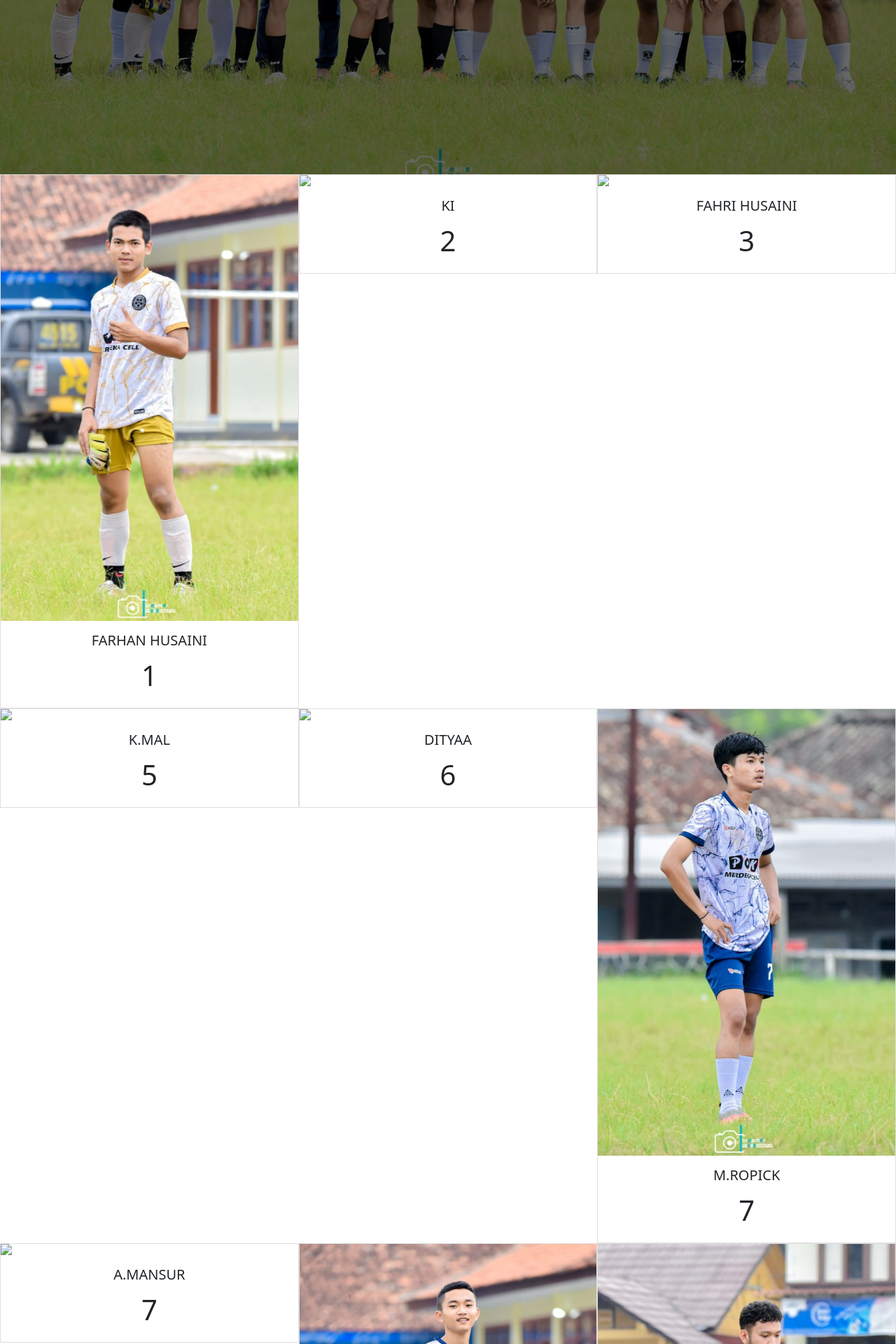
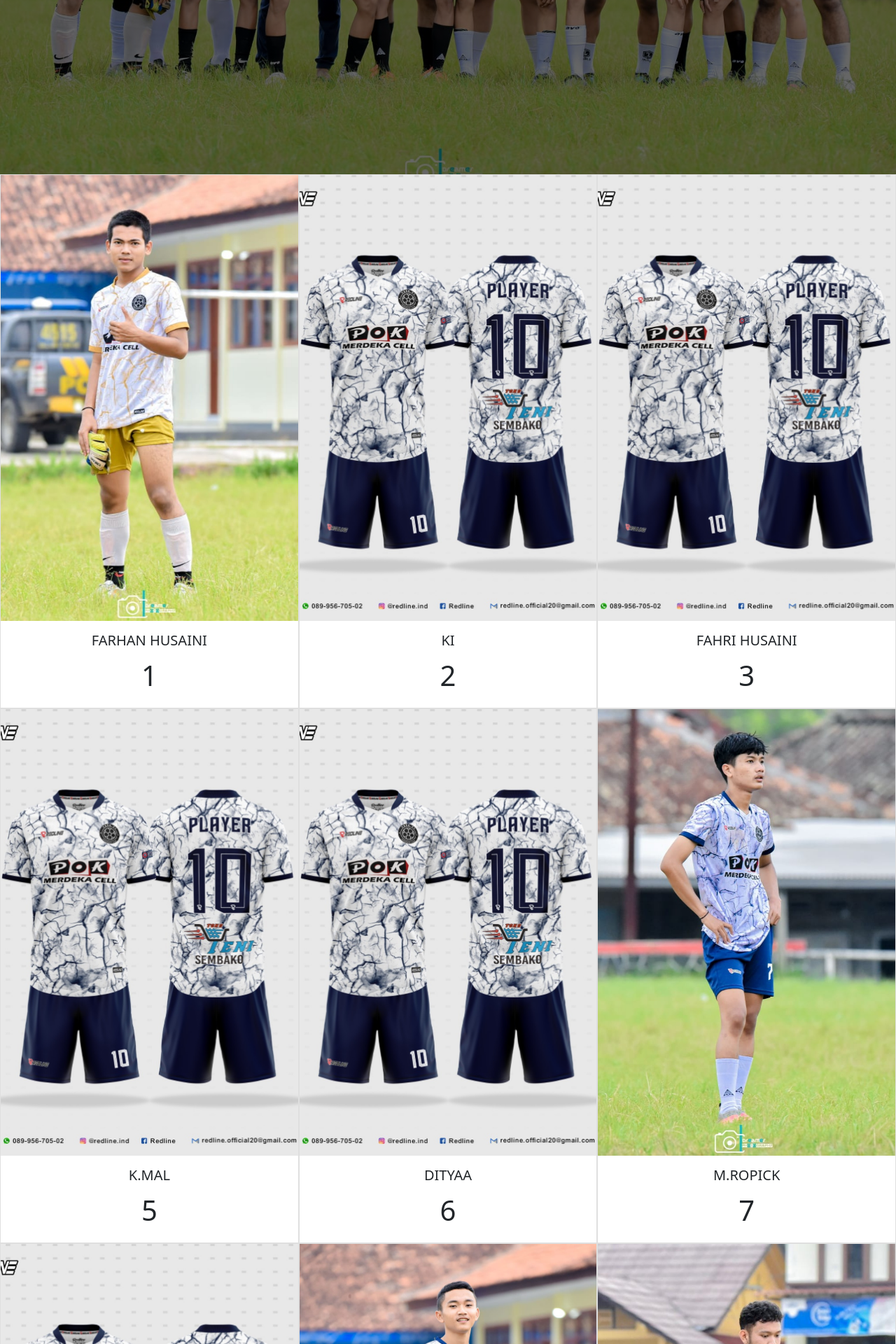
Before and after one commit to tesafc/www2, a Jekyll site: the page built from team.html, in a window 1280 px wide. Shown: the part 561-2481 px from the top of the page at 70% size. Built offline with Jekyll 4.4.1, drawn with Linux system fonts in a browser that asks for light colours.

Commit message:
Update team.html

```diff
--- a/team.html
+++ b/team.html
@@ -12,7 +12,7 @@ image: /assets/img/tesafc_full-team.jpg
         {% if player.pp %}
           <img src="{{ player.pp }}" class="rounded-0">
           {% else %}
-          <img src="/assets/img/default-pp.jpg" class="rounded-0">
+          <img src="/assets/img/pp/default-pp.jpg" class="rounded-0">
         {% endif %}
         <div class="card-body">
           <h5 class="card-title text-center text-uppercase text-break">{{ player.name }}</h5>
```
